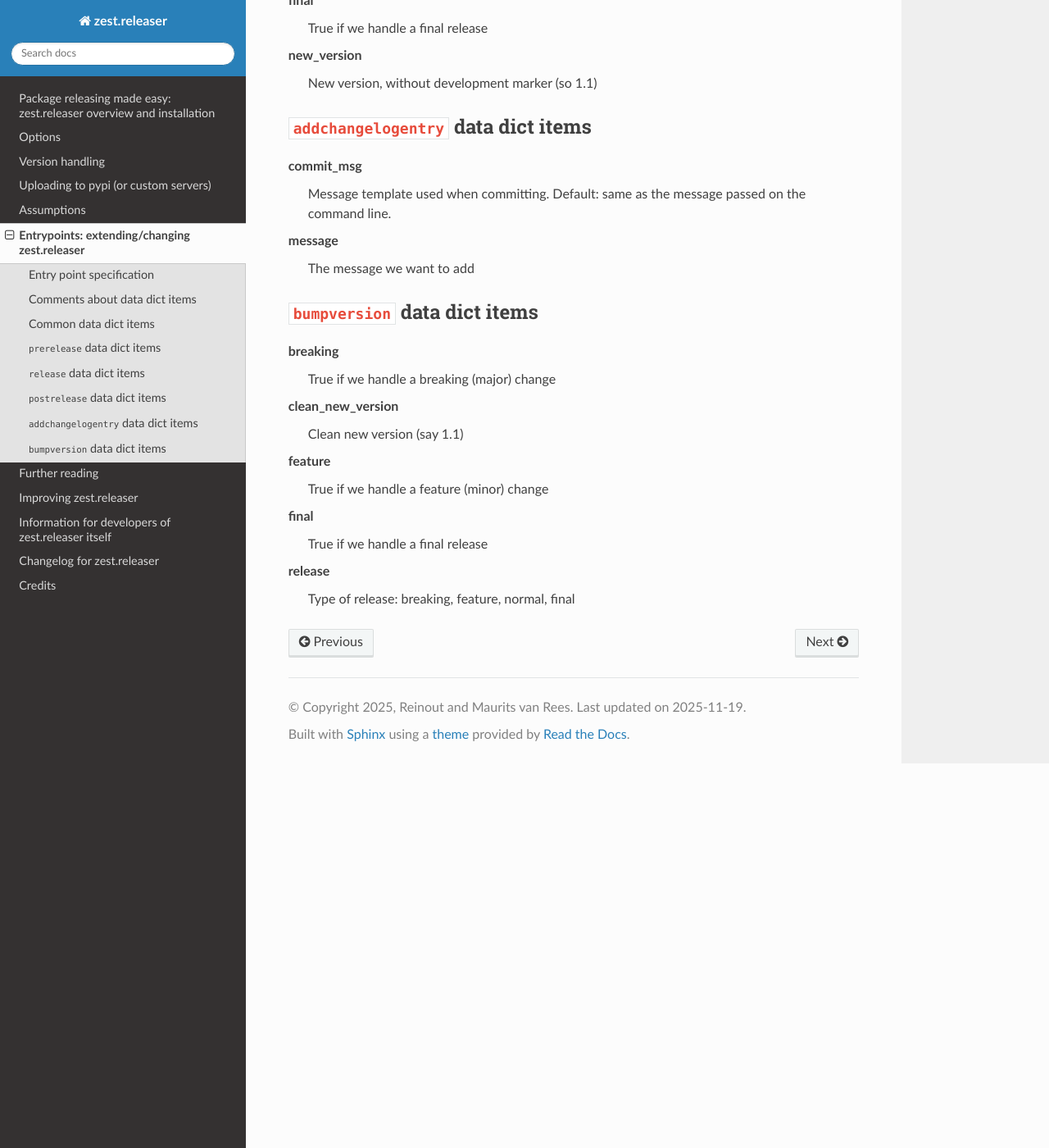
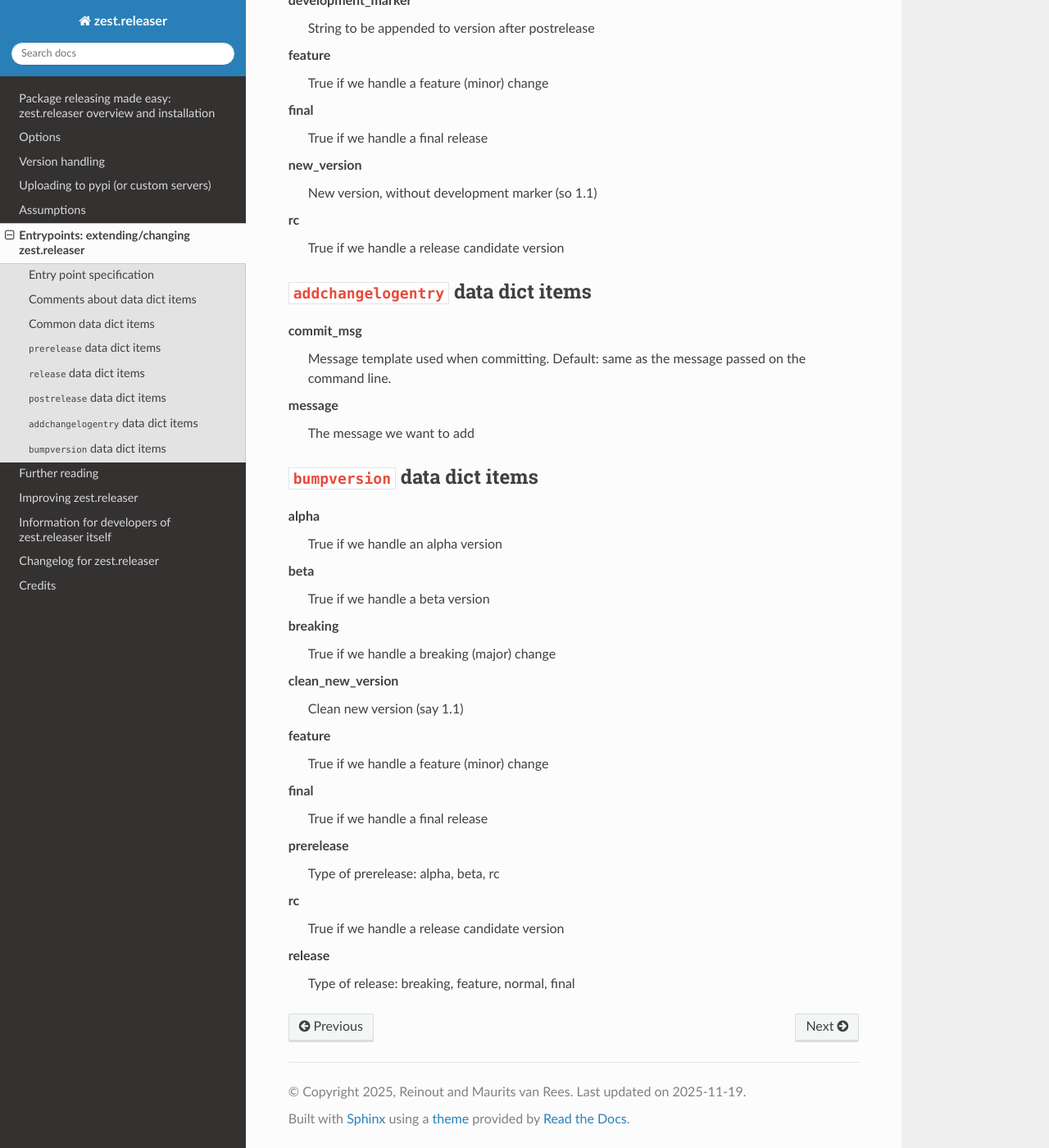
Before and after one commit to zestsoftware/zest.releaser, a Sphinx documentation site: the page built from doc/source/entrypoints.rst, in a window 1280 px wide and 1400 px high, scrolled down 5156 px. Shown: the whole window at 82% size. Built offline with Sphinx 7.4.7 and the Read the Docs theme 3.1.0, drawn with Linux system fonts in a browser that asks for light colours; some of the changed text lies outside the part shown.

Commit message:
Generate entrypoint documentation.

```diff
--- a/doc/source/entrypoints.rst
+++ b/doc/source/entrypoints.rst
@@ -234,6 +234,12 @@ version
 ``postrelease`` data dict items
 -------------------------------
 
+alpha
+    True if we handle an alpha version
+
+beta
+    True if we handle a beta version
+
 breaking
     True if we handle a breaking (major) change
 
@@ -255,6 +261,9 @@ final
 new_version
     New version, without development marker (so 1.1)
 
+rc
+    True if we handle a release candidate version
+
 ``addchangelogentry`` data dict items
 -------------------------------------
 
@@ -266,6 +275,12 @@ message
 
 ``bumpversion`` data dict items
 -------------------------------
+
+alpha
+    True if we handle an alpha version
+
+beta
+    True if we handle a beta version
 
 breaking
     True if we handle a breaking (major) change
@@ -279,5 +294,11 @@ feature
 final
     True if we handle a final release
 
+prerelease
+    Type of prerelease: alpha, beta, rc
+
+rc
+    True if we handle a release candidate version
+
 release
     Type of release: breaking, feature, normal, final
```
